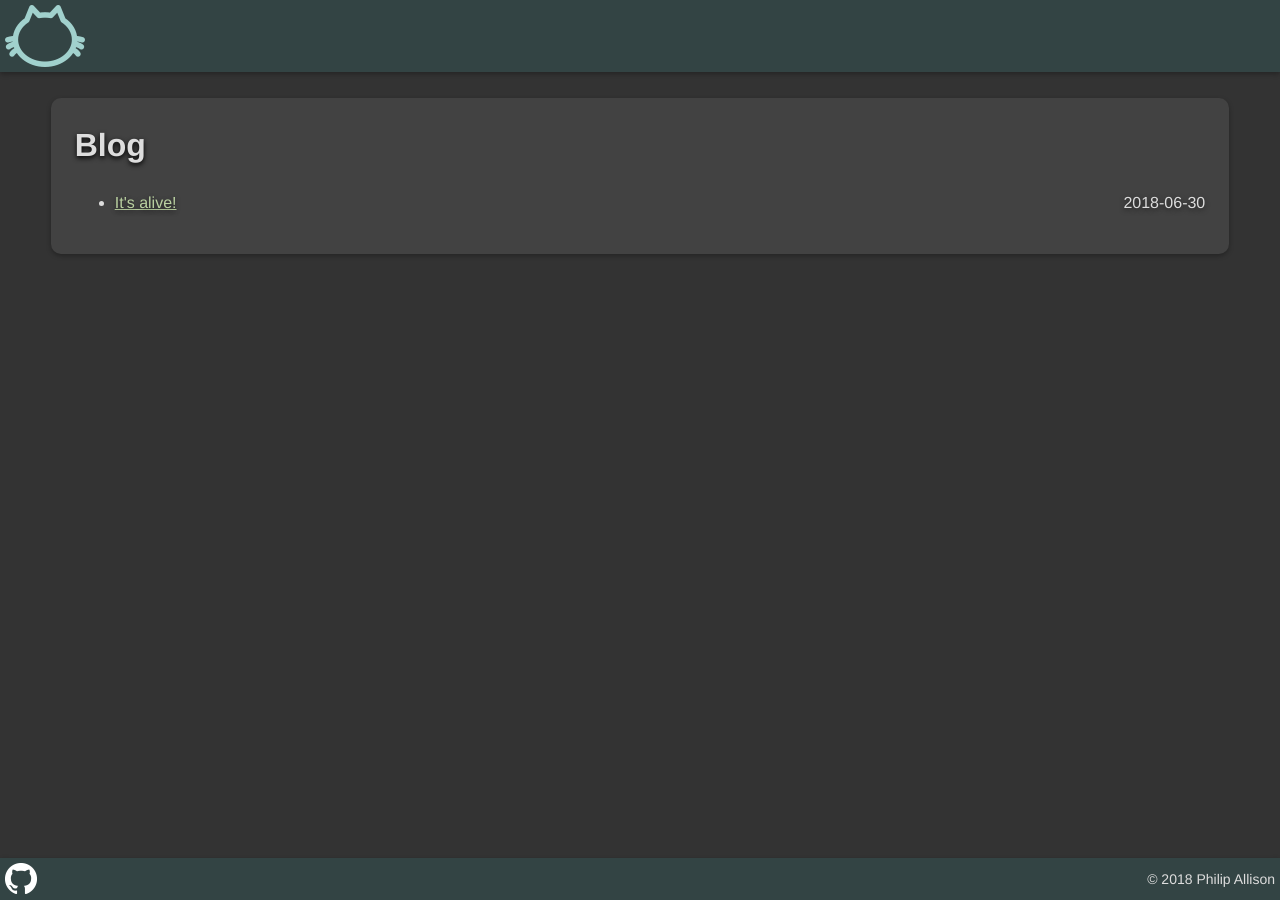
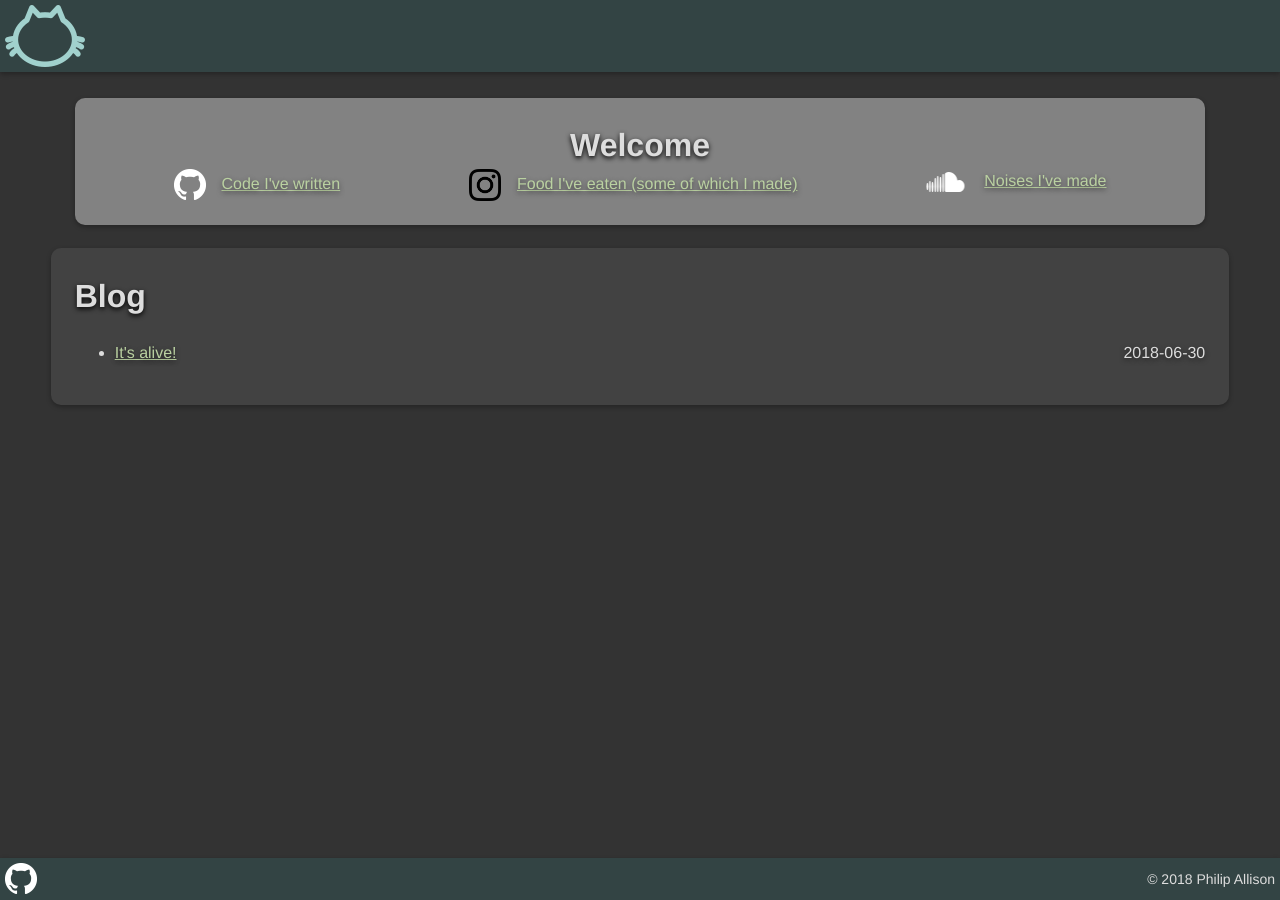
Before and after one commit to mangobrain/mangobrain.co.uk, a Jekyll site: the page built from index.html, in a window 1280 px wide. Built offline with Jekyll 4.4.1, drawn with Linux system fonts in a browser that asks for light colours.

Commit message:
"Welcome" box on front page

```diff
--- /dev/null
+++ b/_includes/frontpage.html
@@ -0,0 +1,8 @@
+<div class="frontpage-about">
+    <h1 class="page-heading">Welcome</h1>
+    <div class="fa-wrap">
+        <div><a href="https://github.com/mangobrain"><img src="/assets/github.png" width="32px" height="32px">Code I've written</a></div>
+        <div><a href="https://www.instagram.com/mangobrain"><img src="/assets/instagram.png" width="32px" height="32px">Food I've eaten (some of which I made)</a></div>
+        <div><a href="https://soundcloud.com/philip-allison-541151096"><img src="/assets/soundcloud.png" width="42px" height="22px">Noises I've made</a></div>
+    </div>
+</div>
--- a/_layouts/default.html
+++ b/_layouts/default.html
@@ -4,6 +4,7 @@
     <body>
         {% include header.html %}
         <main class="page-content" aria-label="Content">
+            {% include frontpage.html %}
             {{ content }}
         </main>
         {% include footer.html %}
--- a/css/main.scss
+++ b/css/main.scss
@@ -80,9 +80,41 @@ div.home, article
     text-shadow: 0px 2px 5px rgba(0, 0, 0, 0.5);
 }
 
-div.home h1, article h1
+div.frontpage-about
+{
+    background-color: $grey-color;
+    border-radius: 10px;
+    display: block;
+    padding: 2%;
+    box-shadow: 0px 2px 5px rgba(0, 0, 0, 0.3);
+    text-shadow: 0px 2px 5px rgba(0, 0, 0, 0.5);
+    margin: 0 2% 2% 2%;
+    text-align: center;
+}
+
+div.home h1, div.frontpage-about h1, article h1
 {
     text-shadow: 0px 2px 5px rgba(0, 0, 0, 1);
+}
+
+div.frontpage-about h1
+{
+    margin-bottom: 0;
+}
+
+div.fa-wrap
+{
+    display: flex;
+    flex-flow: row wrap;
+    justify-content: space-around;
+    width: 98%;
+    margin: 0 1%;
+}
+
+div.fa-wrap img
+{
+    vertical-align: middle;
+    margin-right: 1em;
 }
 
 div.post-list-item
```
Also changed, not shown: assets/instagram.png (added), assets/soundcloud.png (added).
